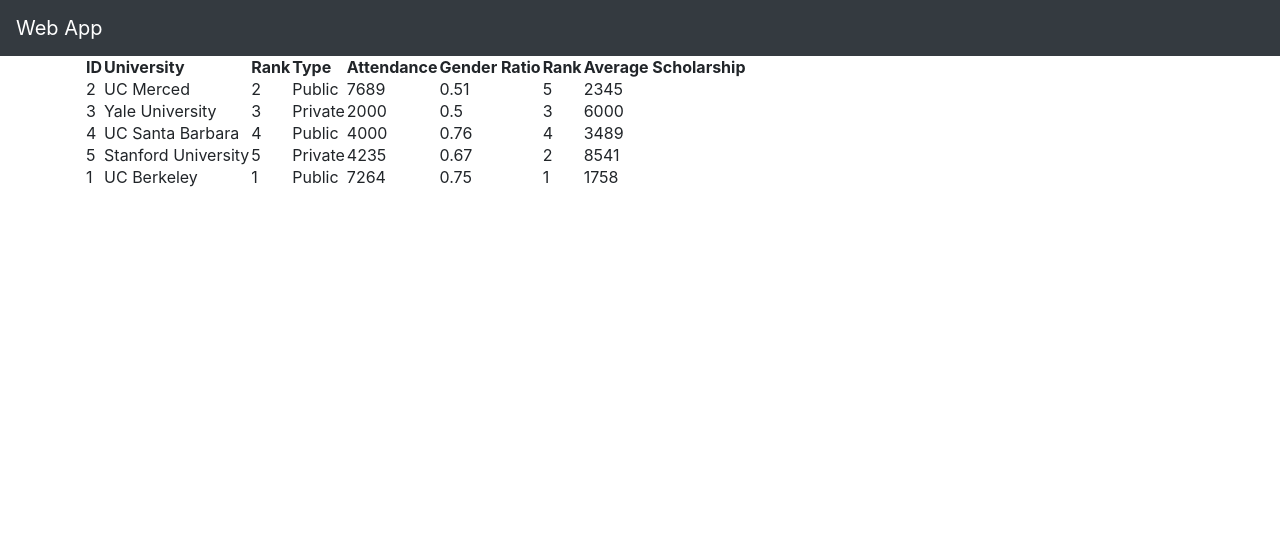
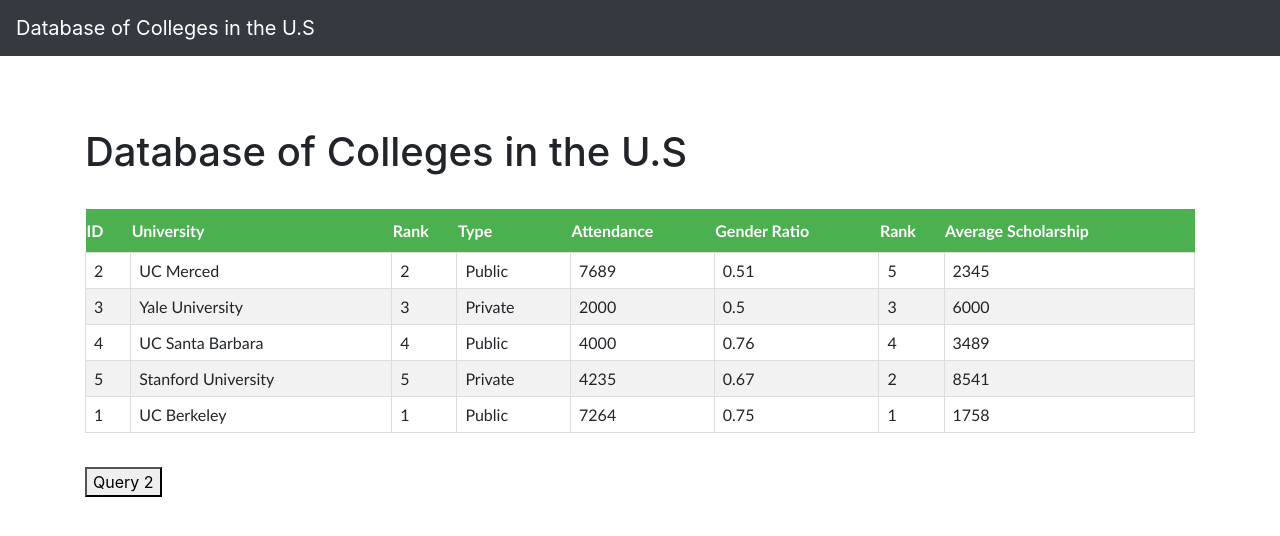
Before and after one commit to devkumar07/CSE111Project, a Flask app: page / in a window 1280 px wide. Shown: the top 536 px of the page. Run offline with Flask 2, Linux system fonts and the light colour scheme; data comes from the database, SQL or seed files in the repository; some libraries are stand-ins or nearby versions.

Commit message:
changed css style and added button functionality to get query

```diff
--- a/app.py
+++ b/app.py
@@ -16,5 +16,12 @@ def init():
     output = json.dumps(get_main_table())
     return output
 
+@app.route('/test', methods=['GET'])
+def test():
+    o = get_main_table()
+    print("The type is ", type(o))
+    output = json.dumps(get_scholarship_merced())
+    return output
+
 if __name__ == '__main__':
     app.run(debug=False, threaded=True, host= '0.0.0.0')
--- a/static/main.js
+++ b/static/main.js
@@ -17,10 +17,37 @@ function createGrid(data){
 	$("#college").html(final);
 
 }
+function createGrid1(data){
+    var result = "";
+	for (var i in data){
+        cr = "<tr>";
+
+		for (var j in data[i]){
+            cr = cr + "<td id=\"" + i.toString()+ "-" + j.toString() + "\">"+data[i][j]+"</td>";
+            //cr = cr + "<td id=\"" + i.toString()+ "-" + j.toString() + "\">";
+		}
+
+		cr = cr + "</tr>\n";
+		result = result + cr;
+    }
+
+	$("#college").html(result);
+
+}
 $(document).ready(function(){
     $.get("/",'index.html')
     $.get("/init",{},function(response){
         var data = JSON.parse(response);
         createGrid(data);
     });
+    $.get("/init",{},function(response){
+        var data = JSON.parse(response);
+        createGrid(data);
+    });
+    $("#btn1").click(function(){
+        $.get("/test",{},function(response){
+            var data = JSON.parse(response)
+            createGrid1(data);
+        });
+    })
 });
--- a/templates/index.html
+++ b/templates/index.html
@@ -5,10 +5,43 @@
             <script src="/static/jquery/jquery.js"></script>
             <script src="/static/bootstrap/bootstrap.min.js"></script>
             <script src="/static/main.js"></script>
+            <style>
+                    #college {
+                      font-family: "Trebuchet MS", Arial, Helvetica, sans-serif;
+                      border-collapse: collapse;
+                      width: 100%;
+                    }
+
+                    #college td, #customers th {
+                      border: 1px solid #ddd;
+                      padding: 8px;
+                    }
+
+                    #college tr:nth-child(even){background-color: #f2f2f2;}
+
+                    #college tr:hover {background-color: #ddd;}
+
+                    #college th {
+                      padding-top: 12px;
+                      padding-bottom: 12px;
+                      text-align: left;
+                      background-color: #4CAF50;
+                      color: white;
+                    }
+                    div.container {
+                      margin-top: 10%;
+                    }
+                    #btn1{
+                        margin-top: 3%;
+                    }
+                    #college{
+                      margin-top: 3%;
+                    }
+                    </style>
     </head>
 <body>
     <nav class="navbar navbar-expand-md navbar-dark fixed-top bg-dark">
-            <a class="navbar-brand" href="#">Web App</a>
+            <a class="navbar-brand" href="#">Database of Colleges in the U.S</a>
             <button class="navbar-toggler" type="button" data-toggle="collapse" data-target="#navbarsExampleDefault" aria-controls="navbarsExampleDefault" aria-expanded="false" aria-label="Toggle navigation">
                 <span class="navbar-toggler-icon"></span>
             </button>
@@ -16,8 +49,11 @@
 
     <main role="main">
         <div class="container">
+
                 <h1>Database of Colleges in the U.S</h1>
                 <table id="college"></table>
+
+                <button id ="btn1"> Query 2</button>
         </div>
     </main>
 </body>
```
